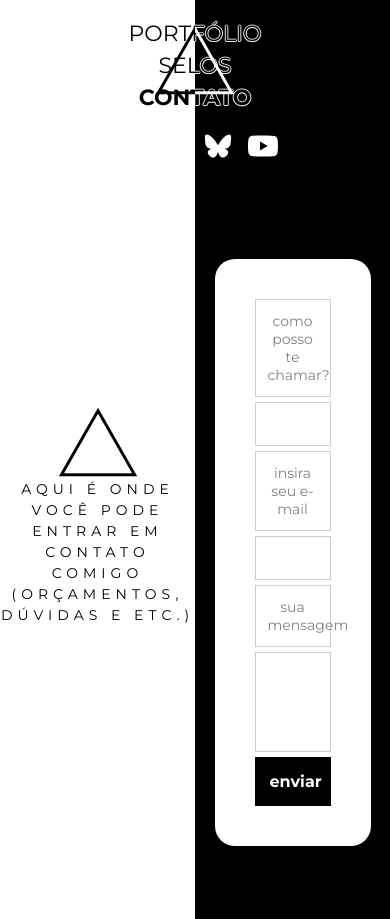
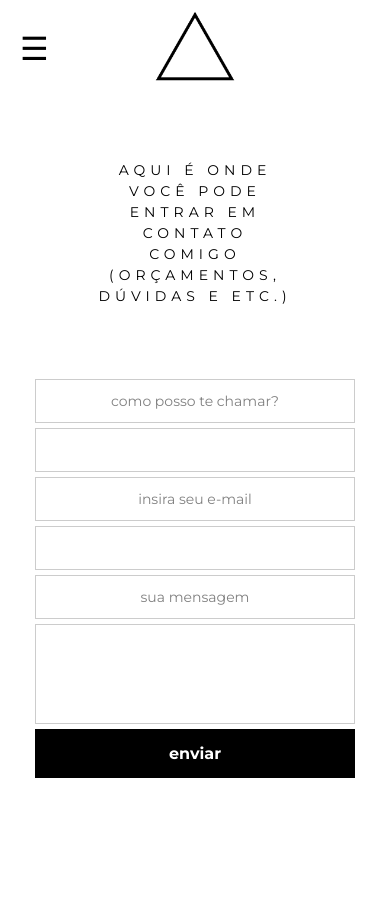
Before and after one commit to ceumoraes/by.Lullaby, a plain HTML site: page contato.html in a window 390 px wide. After the commit the page ends 844 px from the top, so only its background shows below. Drawn offline with Linux system fonts and the light colour scheme.

Commit message:
Responsividade iniciada

```diff
--- a/contato.html
+++ b/contato.html
@@ -21,6 +21,12 @@
           <li class="contato ativo"><a href="contato.html">CONTATO</a></li>
         </ul>
       </nav>
+          <div class="hamburger" onclick="
+        document.querySelector('.nav ul').classList.toggle('show');
+        document.querySelector('.icons').classList.toggle('show');
+    ">
+        &#9776;
+    </div>
 
       <div class="logo"><img src="img/triangulo_metade.png" alt="Logo" /></div>
 
--- a/css/style.css
+++ b/css/style.css
@@ -241,22 +241,62 @@ button {
     text-transform: lowercase;
 }
 
+/* HAMBURGER MENU */
+.hamburger {
+    display: none;
+    font-size: 32px;
+    cursor: pointer;
+    user-select: none;
+    z-index: 1000;
+}
+
 /* RESPONSIVIDADE */
 @media (max-width: 768px) {
     .header {
-        flex-direction: column;
-        align-items: center;
-        text-align: center;
+        justify-content: space-between;
         padding: 20px;
     }
 
-    .nav ul {
-        flex-direction: column;
-        gap: 5px;
+    /* Esconde menu e ícones no mobile */
+    .nav ul,
+    .icons {
+        display: none;
+        z-index: 100;
     }
 
-    .icons {
-        justify-content: center;
+     /* Menu em coluna quando ativado */
+    .nav ul.show {
+        display: flex;
+        flex-direction: column;
+        background: white;
+        position: absolute;
+        top: 100px;   /* abaixo do header */
+        left: 0;
+        width: 100%;
+        text-align: center;
+        padding: 20px 0;
+        gap: 20px;
+        border-top: 1px solid #ddd;
+    }
+
+    /* Ícones também visíveis no menu */
+    .icons.show {
+        display: flex;
+        flex-direction: column;
+        background: white;
+        position: absolute;
+        top: 250px;   /* abaixo do header */
+        left: 0;
+        width: 100%;
+        gap: 20px;
+        padding-top: 100px;
+    }
+
+    /* Mostra o botão hamburger no mobile */
+    .hamburger {
+        display: block;
+        position: absolute;
+        left: 20px;
     }
 
     .logo img {
@@ -267,4 +307,36 @@ button {
         width: 90%;
         max-width: 300px;
     }
+
+    /* PÁGINA CONTATO */
+    .header-contato {
+    padding: 3rem 7rem;
+    background: #fff;
 }
+
+.logo img {
+    content: url("../img/triangulo_page.png");
+}
+
+.container-contato {
+    margin-top: 4rem;
+    display: flex;
+    height: 100%;
+    background: #fff;
+    display: flex;
+    flex-direction: column;
+    align-items: center;
+}
+
+.lado-direito {
+    margin-top: 2rem;
+}
+
+.lado-esquerdo .logo {
+    display: none;
+}
+
+.form-container {
+    width: 400px;
+}
+}
```
Also changed, not shown: index.html (+19 -5 lines), selos.html (+6 -0 lines).
